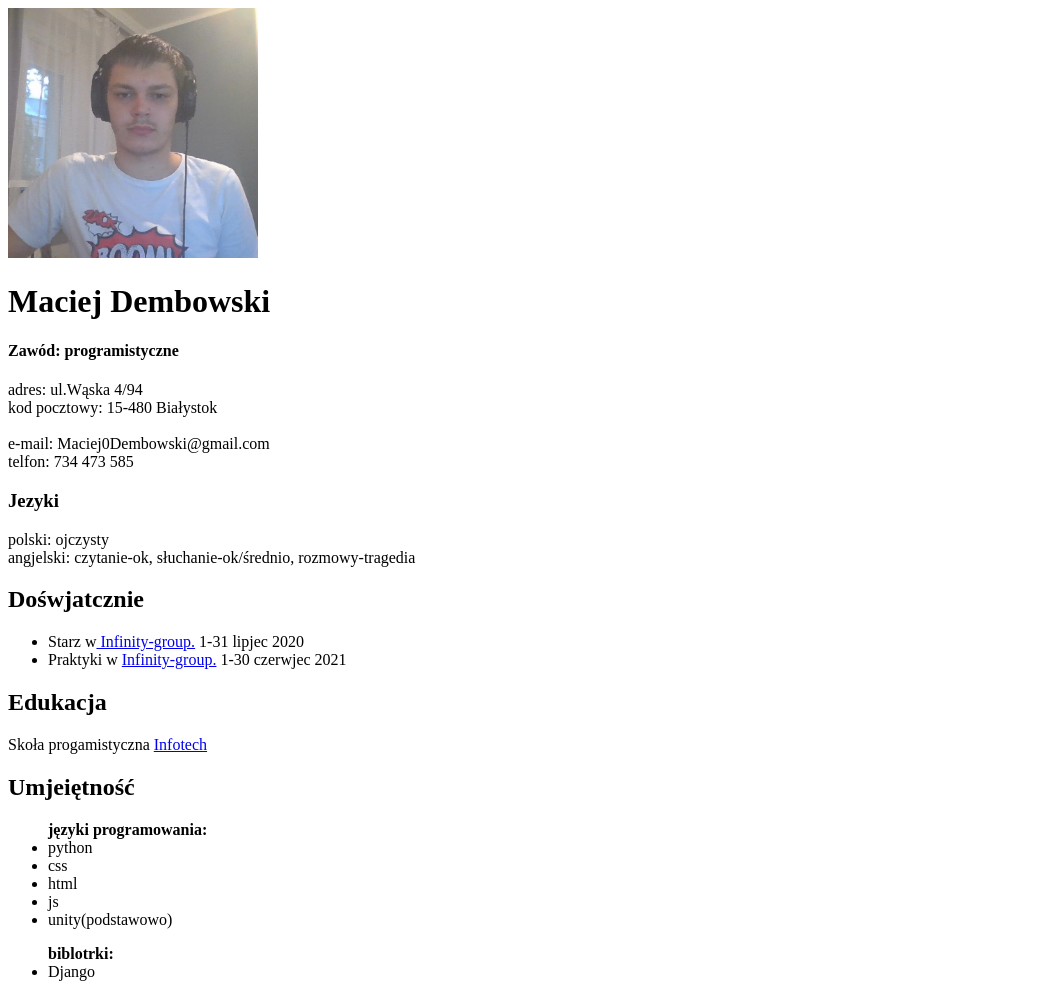
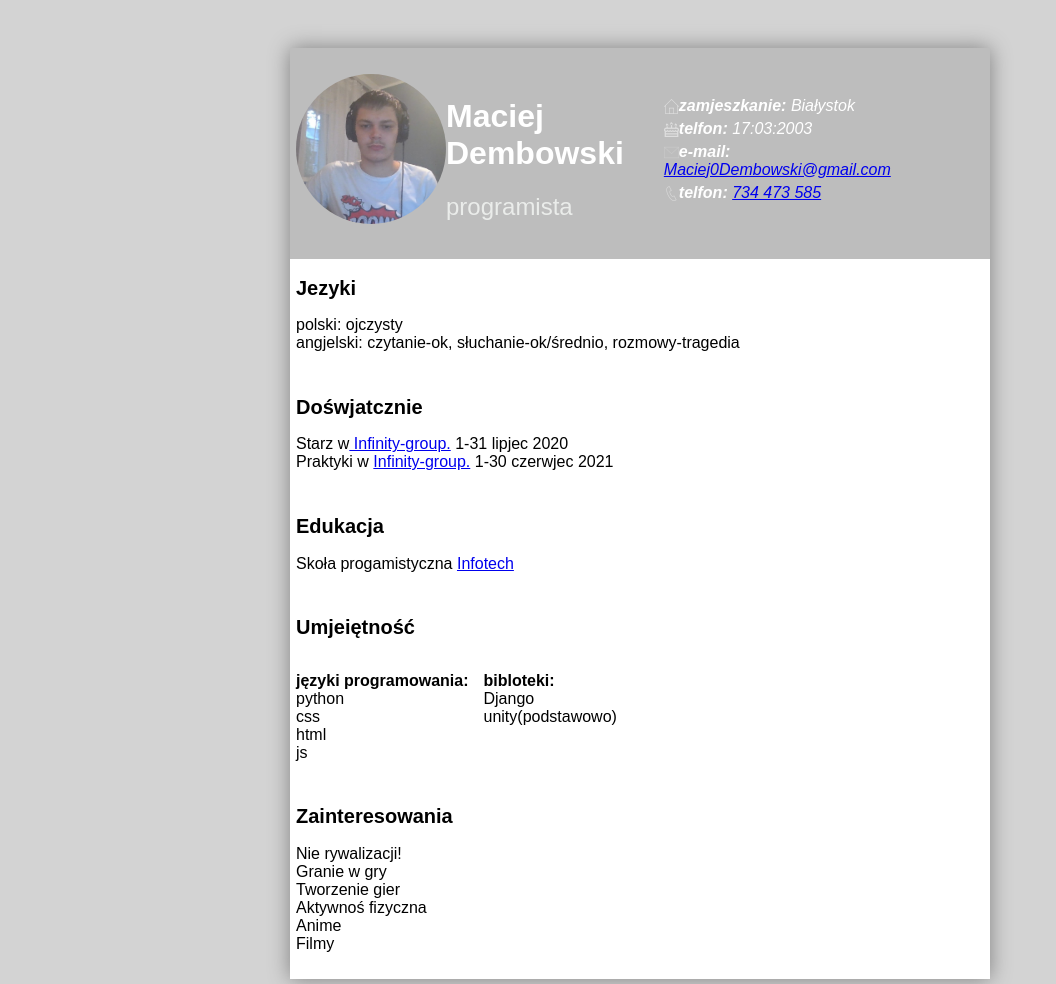
Before and after one commit to macieDembowski/my_cv, a plain HTML site: page index.html in a window 1280 px wide. Shown: the top 984 px of the page, without its empty margins (0-1056 px from the left). Drawn offline with Linux system fonts and the light colour scheme.

Commit message:
first commit

```diff
--- a/index.html
+++ b/index.html
@@ -2,71 +2,79 @@
 <html lang="pl">
     <head>
         <title>CV Maciej Dembowski</title>
+        <link  rel="stylesheet" href="style.css" />
         <meta charset="utf-8"/>
     </head>
     <body>
 
+        <div class="contaner">
             <header>
-            <img src="ja.jpg" width="250" height="250">
+                <img class="circle" src="images/ja.jpg" >
+                <div>
+                    <h1>Maciej Dembowski</h1>
+                    <span>programista</span>
+                </div>
+                <address>
 
-            <h1>Maciej Dembowski</h1>
+                    <ul>
+                        <li><img class="icon" src="images/home.png"><b>zamjeszkanie:</b> Białystok</li>
+                        <li><img class="icon" src="images/birgtday.png"><b>telfon:</b> 17:03:2003</li>
+                        <li><img class="icon" src="images/mail.png"><b>e-mail:</b> <a href="mailto:maciej0dembowski@gmail.com"> Maciej0Dembowski@gmail.com</a></li>
+                        <li><img class="icon" src="images/phone.png"><b>telfon:</b> <a href="tel:734 473 585"> 734 473 585</a></li>
+                    </ul>
 
-            <h4>Zawód: programistyczne</h4>
+                </address>
+            </header>
 
-            <div id="person data"></div>
-                adres: ul.Wąska 4/94<br/>
-                kod pocztowy: 15-480 Białystok<br/><br/>
-                e-mail: Maciej0Dembowski@gmail.com<br/>
-                telfon: 734 473 585
-
-            </div>
-            <div id="language"></div>
-                <h3>Jezyki</h3>
-                <span>
+            <section >
+                <h2>Jezyki</h2>
+                <p>
                     polski: ojczysty<br>
 
                     angjelski: czytanie-ok, słuchanie-ok/średnio, rozmowy-tragedia
-                </span>
+                </p>
+            </section>
 
-        </header>
-
-        <section>
-
-            <div id="experience">
+            <section >
                 <h2>Dośwjatcznie </h2>
                 <ul>
                     <li>Starz w<a href="https://www.infinity-group.pl"> Infinity-group.</a>  1-31 lipjec 2020</li>
                     <li>Praktyki w <a href="https://www.infinity-group.pl">Infinity-group.</a>  1-30 czerwjec 2021</li>
                 </ul>
 
-            </div>
+            </section>
 
-            <div id="education">
+            <section >
                 <h2>Edukacja </h2>
                 <p>
                    Skoła progamistyczna  <a href="https://www.infotech.edu.pl">Infotech</a>
                 </p>
-            </div>
-            <div id="skills">
+            </section>
+
+            <section  >
                 <h2>Umjeiętność </h2>
+                <div class="skill">
                     <ul>
                     <label><b>języki programowania:</b></label>
                     <li>python</li>
                     <li>css</li>
                     <li>html</li>
                     <li>js</li>
-                    <li>unity(podstawowo)</li>
+
                 </ul>
                 <ul>
-                    <label><b>biblotrki:</b></label>
+                    <label><b>bibloteki:</b></label>
                     <li>Django </li>
+                    <li>unity(podstawowo)</li>
                 </ul>
                 </div>
 
-            <div id="interested">
+            </section>
+
+            <section >
                 <h2>Zainteresowania </h2>
                 <ul>
-                    <li>Nie rywalizacja!</li>
+                    <li>Nie rywalizacji!</li>
                     <li>Granie w gry</li>
                     <li>Tworzenie gier</li>
                     <li>Aktywnoś fizyczna</li>
@@ -76,9 +84,8 @@
 
 
 
+            </section>
         </div>
-
-        </section>
 
     </body>
 </html>
--- a/style.css
+++ b/style.css
@@ -0,0 +1,110 @@
+body{
+    font-family: Arial;
+    background-color: lightgrey;
+    padding: 40px 0;
+}
+
+img
+{
+    width: 150px;
+    height: 150px;
+
+}
+
+h1
+{
+    font-size: 32px;
+
+
+}
+
+h2
+{
+    font-size: 20px;
+
+}
+
+span
+{
+    color:  rgb(234, 236, 234);
+    font-size: 24px;
+
+}
+
+.contaner
+{
+    box-shadow: 0 0 20px gray;
+    margin-left: auto;
+    margin-right: auto;
+    width: 700px;
+}
+
+section,header
+{
+    padding: 1px 60px 10px 6px;
+
+    height: auto;
+
+
+}
+
+section
+{
+    background-color: white;
+
+}
+header
+{
+    background-color: rgb(189, 189, 189);
+    color: white;
+    height: 200px;
+    display: flex;
+    align-items: center;
+}
+
+
+
+
+
+
+address ul
+{
+    list-style: none;
+}
+
+
+
+header li
+{
+    margin-bottom: 5px;
+}
+
+address
+{
+    width: 500px;
+}
+
+.icon
+{
+    width: 15px;
+    height: 15px;
+    vertical-align: middle;
+}
+
+.circle
+{
+    border-radius: 50%;
+}
+
+section ul
+{
+    list-style: none;
+    padding: 0;
+    padding-right: 15px;
+}
+
+.skill
+{
+    display: flex;
+
+}
```
Also changed, not shown: images/birgtday.png (added), images/home.png (added), images/ja.jpg (renamed from ja.jpg), images/mail.png (added), images/phone.png (added). Lines whose indentation alone changed are shown as unchanged.
